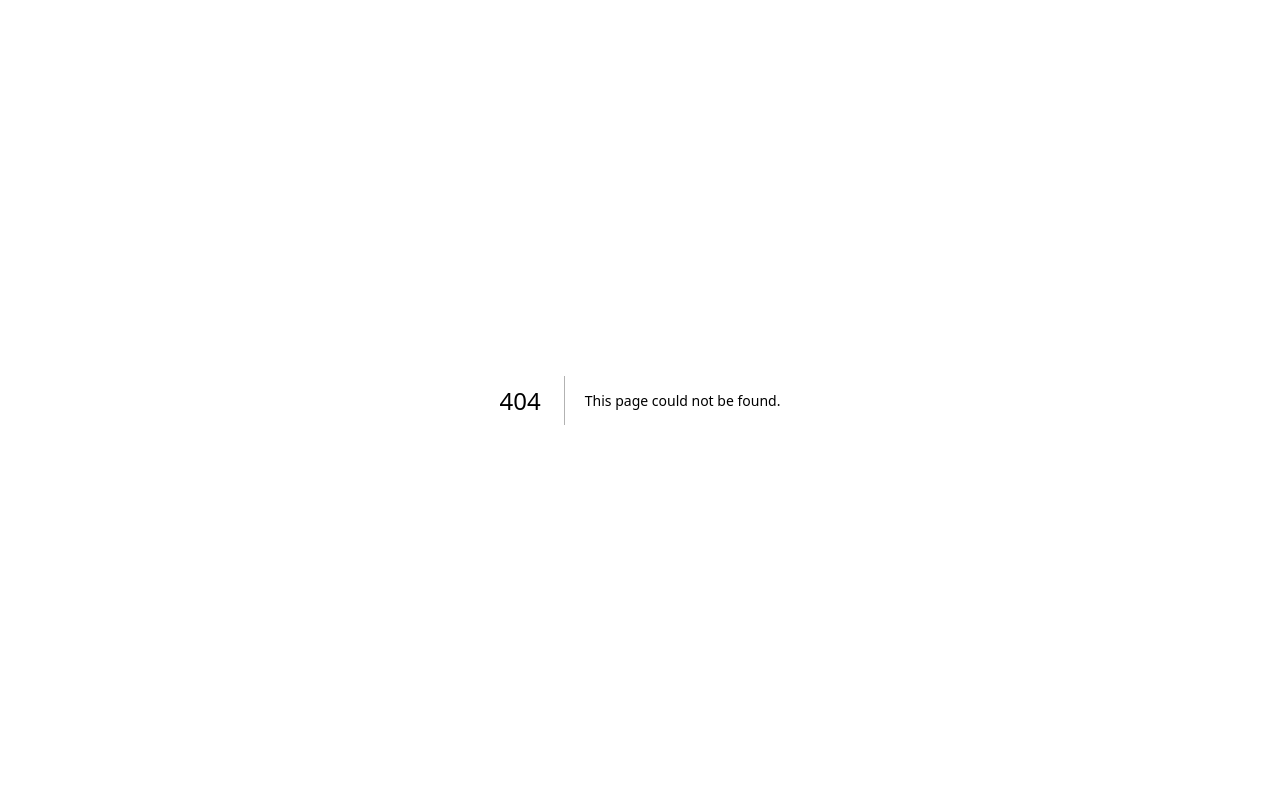
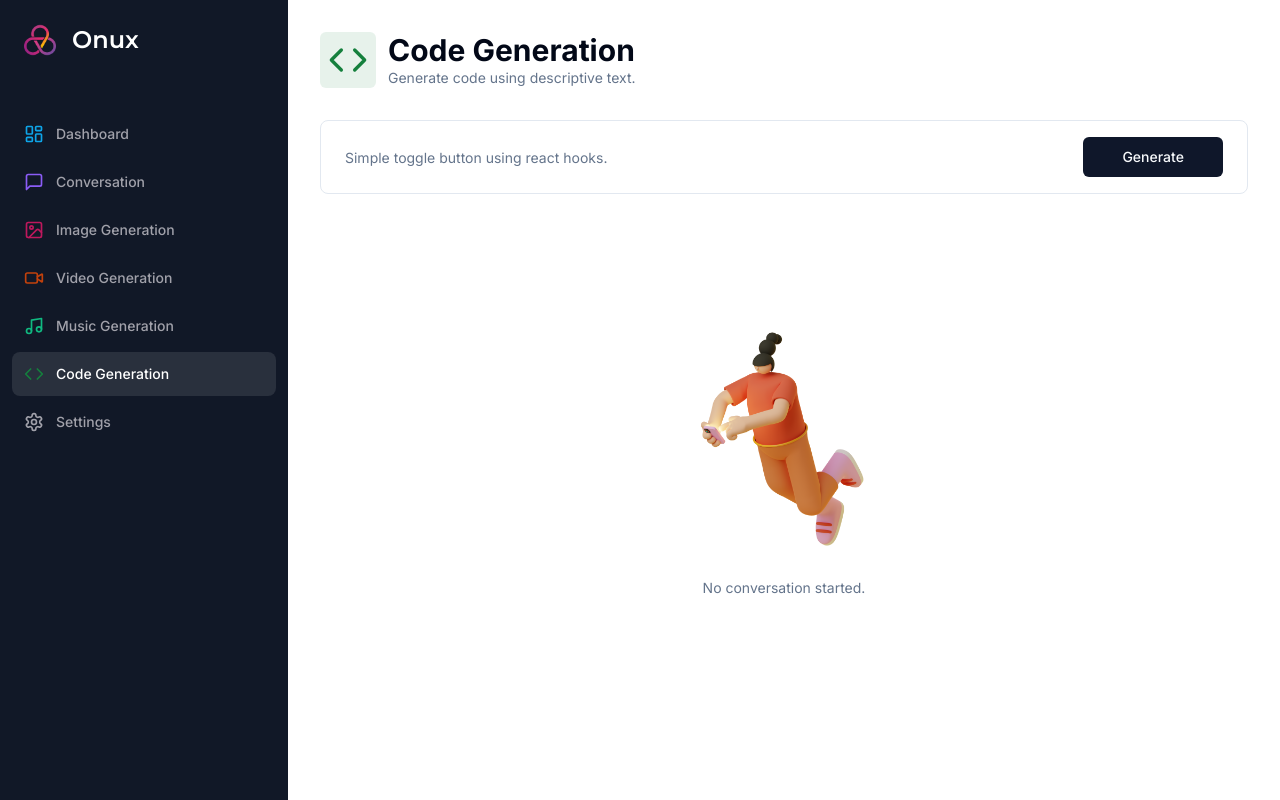
Before and after one commit to domdechiera/genius, a Next.js app: page /code in a window 1280 px wide. Before the commit this address had no page. Built offline with nearby package versions, Linux system fonts and the light colour scheme.

Commit message:
Create code generation page

```diff
--- /dev/null
+++ b/app/(dashboard)/(routes)/code/constants.ts
@@ -0,0 +1,7 @@
+import * as z from "zod";
+
+export const formSchema = z.object({
+    prompt: z.string().min(1, {
+        message: "Prompt is required",
+    }),
+});
--- /dev/null
+++ b/app/(dashboard)/(routes)/code/page.tsx
@@ -0,0 +1,166 @@
+"use client";
+
+import axios from "axios";
+import * as z from "zod";
+import { Code } from "lucide-react";
+import { useForm } from "react-hook-form";
+import { zodResolver } from "@hookform/resolvers/zod";
+import { useRouter } from "next/navigation";
+import { useState } from "react";
+import ReactMarkdown from "react-markdown";
+
+import { Heading } from "@/components/heading";
+import {
+    Form,
+    FormControl,
+    FormField,
+    FormItem
+} from "@/components/ui/form";
+import { Input } from "@/components/ui/input";
+import { Button } from "@/components/ui/button";
+import { Empty } from "@/components/empty";
+import { Loader } from "@/components/loader";
+import { UserAvatar } from "@/components/user-avatar";
+import { BotAvatar } from "@/components/bot-avatar";
+import { cn } from "@/lib/utils";
+
+import { formSchema } from "./constants";
+
+interface ChatCompletionRequestMessage {
+    role: 'user' | 'system' | 'assistant';
+    content: string;
+}
+
+const CodePage = () => {
+    const router = useRouter();
+    const [messages, setMessages] = useState<ChatCompletionRequestMessage[]>([]);
+
+    const form = useForm<z.infer<typeof formSchema>>({
+        resolver: zodResolver(formSchema),
+        defaultValues: {
+            prompt: ""
+        }
+    });
+
+    const isLoading = form.formState.isSubmitting;
+
+    const onSubmit = async (values: z.infer<typeof formSchema>) => {
+        try {
+            const userMessage: ChatCompletionRequestMessage = {
+                role: "user",
+                content: values.prompt,
+            };
+            const newMessages = [...messages, userMessage];
+
+            const response = await axios.post("/api/code", {
+                messages: newMessages,
+            });
+
+            setMessages((current) => [...current, userMessage, response.data]);
+
+            form.reset();
+        } catch (error: any) {
+            // TODO: Open Pro Modal
+            console.log(error);
+        } finally {
+            router.refresh();
+        }
+    };
+
+    return (
+        <div>
+            <Heading
+                title="Code Generation"
+                description="Generate code using descriptive text."
+                icon={Code}
+                iconColor="text-green-700"
+                bgColor="bg-green-700/10"
+            />
+            <div className="px-4 lg:px-8">
+                <div>
+                    <Form {...form}>
+                        <form
+                            onSubmit={form.handleSubmit(onSubmit)}
+                            className="
+                                rounded-lg
+                                border
+                                w-full
+                                p-4
+                                px-3
+                                md:px-6
+                                focus-within:shadow-sm
+                                grid
+                                grid-cols-12
+                                gap-2
+                            "
+                        >
+                            <FormField
+                                name="prompt"
+                                render={({ field }) => (
+                                    <FormItem className="col-span-12 lg:col-span-10">
+                                        <FormControl className="m-0 p-0">
+                                            <Input
+                                                className="
+                                                    border-0
+                                                    outline-none
+                                                    focus-visible:ring-0
+                                                    focus-visible:ring-transparent
+                                                "
+                                                disabled={isLoading}
+                                                placeholder="Simple toggle button using react hooks."
+                                                {...field}
+                                            />
+                                        </FormControl>
+                                    </FormItem>
+                                )}
+                            />
+                            <Button className="col-span-12 lg:col-span-2 w-full" disabled={isLoading}>
+                                Generate
+                            </Button>
+                        </form>
+                    </Form>
+                </div>
+                <div className="space-y-4 mt-4">
+                    {isLoading && (
+                        <div className="p-8 rounded-lg w-full flex items-center justify-center bg-muted">
+                            <Loader />
+                        </div>
+                    )}
+                    {messages.length === 0 && !isLoading && (
+                        <Empty label="No conversation started." />
+                    )}
+                    <div className="flex flex-col-reverse gap-y-4">
+                        {messages.map((message) => (
+                            <div
+                                key={message.content}
+                                className={cn(
+                                    "p-8 w-full flex items-start gap-x-8 rounded-lg",
+                                    message.role === "user" ? "bg-white border border-black/10" : "bg-muted"
+                                )}
+                            >
+                                {message.role === "user" ? <UserAvatar /> : <BotAvatar />}
+                                <ReactMarkdown
+                                    components={{
+                                        pre: ({ node, ...props }) => (
+                                            <div className="overflow-auto w-full my-2 bg-black/10 p-2 rounded-lg">
+                                                <pre {...props} />
+                                            </div>
+                                        ),
+                                        code: ({ node, ...props }) => (
+                                            <code className="bg-black/10 rounded-lg p-1" {...props} />
+                                        )
+                                    }}
+                                    className="text-sm overflow-hidden leading-7"
+                                >
+                                    {message.content || ""}
+                                </ReactMarkdown>
+                            </div>
+                        ))}
+                    </div>
+                </div>
+            </div>
+        </div>
+    );
+}
+
+export default CodePage;
--- /dev/null
+++ b/app/api/code/route.ts
@@ -0,0 +1,49 @@
+import { auth } from '@clerk/nextjs/server';
+import { NextResponse } from "next/server";
+import { OpenAI } from "openai";
+
+interface ChatCompletionRequestMessage {
+    role: 'user' | 'system';
+    content: string;
+}
+
+const openai = new OpenAI({
+    apiKey: process.env.OPENAI_API_KEY,
+});
+
+const instructionMessage: ChatCompletionRequestMessage = {
+    role: "system",
+    content: "You are a code generator. You must use markdown code snippets when referencing code and use mardown syntax highlighting for the code snippets. Use code comments in the code for explanations of the code.",
+}
+
+export async function POST(
+    req: Request
+) {
+    try {
+        const { userId } = auth();
+        const body = await req.json();
+        const { messages } = body;
+
+        if (!userId) {
+            return new NextResponse("Unauthorized",  { status: 401 });
+        }
+
+        if (!openai.apiKey) {
+            return new NextResponse("OpenAI API Key not configured", { status: 500 });
+        }
+
+        if (!messages) {
+            return new NextResponse("Messages are required", { status: 400 });
+        }
+
+        const response = await openai.chat.completions.create({
+            model: "gpt-4o-mini",
+            messages: [instructionMessage, ...messages]
+        });
+
+        return NextResponse.json(response.choices[0].message);
+    } catch (error) {
+        console.log("[CODE_ERROR]", error);
+        return new NextResponse("Internal error", { status: 500 });
+    }
+}
```
